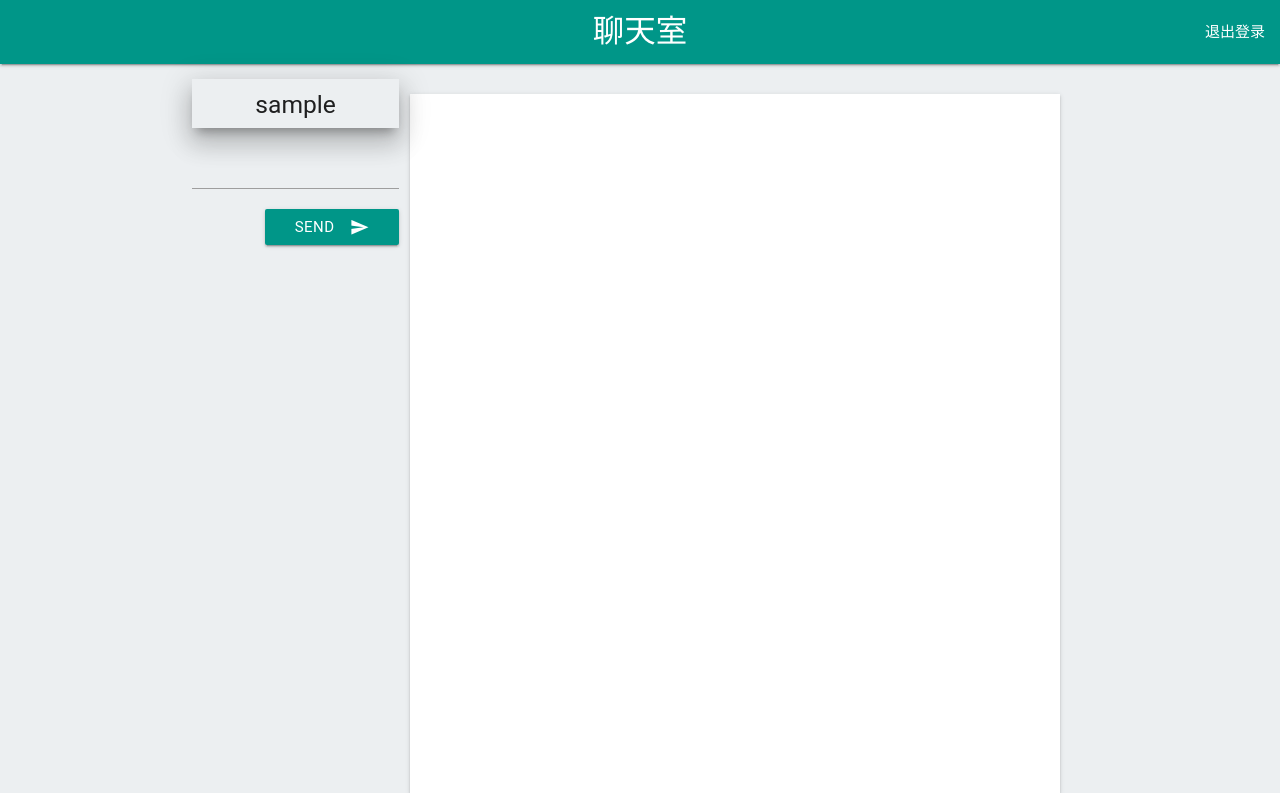
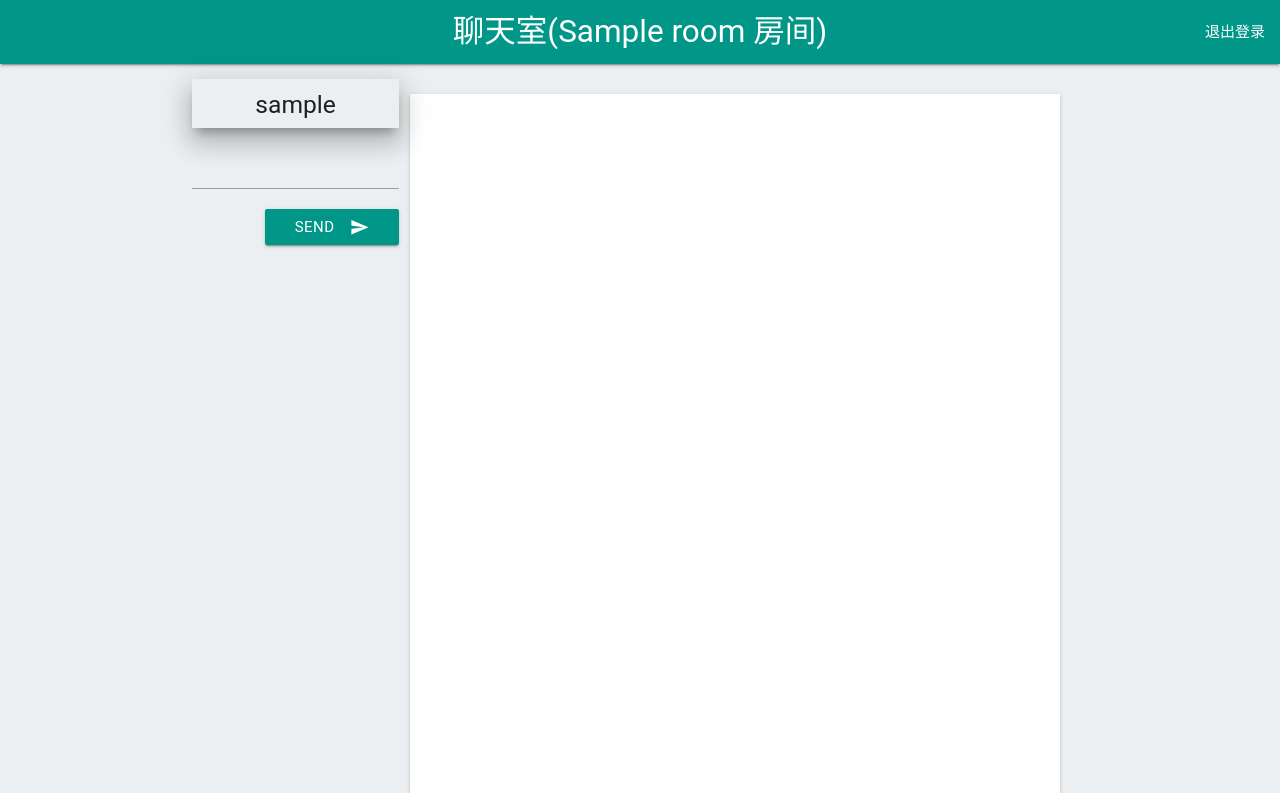
Before and after one commit to cgynb/a-flask-project, a Flask app: template templates/chat.html in a window 1280 px wide. Shown: the top 793 px of the page. Run offline with Flask 2, Linux system fonts and the light colour scheme; the template is opened without the code that fills it: most values are stand-ins (such as "Sample title", 1, 10 or a date in 2020); some libraries are stand-ins or nearby versions; some web fonts are replaced.

Commit message:
some change

```diff
--- a/app.py
+++ b/app.py
@@ -1,5 +1,5 @@
 from flask import Flask, render_template, request, session, redirect, url_for
-from flask_socketio import SocketIO, emit
+from flask_socketio import SocketIO, join_room, leave_room
 
 
 app = Flask(__name__)
@@ -17,15 +17,18 @@ def index():
         return render_template('index.html')
     else:
         username = request.form.get('username')
+        room = request.form.get('room')
         session['username'] = username
+        session['room'] = room
         return redirect(url_for('chat'))
 
 
 @app.route('/chat/')
 def chat():
-    if 'username' in session:
+    if 'username' in session and 'room' in session:
         username = session['username']
-        return render_template('chat.html', username=username)
+        room = session['room']
+        return render_template('chat.html', username=username, room=room)
     else:
         return redirect(url_for('index'))
 
@@ -41,28 +44,48 @@ def logout():
 @socketio.on('connect')
 def handle_connect():
     username = session.get('username')
-    print('*' * 20, f'{username}  connect', '*' * 20)
-    socketio.emit('connect info', f'{username}  connect')
+    print('connect info:  ' + f'{username}  connect')
+    # socketio.emit('connect info', f'{username}  connect')
 
 
 # 断开连接
 @socketio.on('disconnect')
 def handle_disconnect():
     username = session.get('username')
-    print('*' * 20, f'{username}  disconnect', '*' * 20)
-    socketio.emit('connect info', f'{username}  disconnect')
+    print('connect info:  ' + f'{username}  disconnect')
+    # socketio.emit('connect info', f'{username}  disconnect')
 
 
 @socketio.on('connect info')
 def handle_connect_info(info):
     print('connect info' + str(info))
-    socketio.emit('connect info', info)
+    room = session.get('room')
+    socketio.emit('connect info', info, to=room)
 
 
 @socketio.on('send msg')
 def handle_message(data):
     print('sendMsg' + str(data))
-    socketio.emit('send msg', data)
+    room = session.get('room')
+    socketio.emit('send msg', data, to=room)
+
+
+@socketio.on('join')
+def on_join(data):
+    username = data.get('username')
+    room = data.get('room')
+    join_room(room)
+    print('join room:  ' + str(data))
+    socketio.emit('connect info', username + '加入房间', to=room)
+
+
+@socketio.on('leave')
+def on_leave(data):
+    username = data.get('username')
+    room = data.get('room')
+    leave_room(room)
+    print('leave room   ' + str(data))
+    socketio.emit('connect info', username + '离开房间', to=room)
 
 
 if __name__ == '__main__':
--- a/templates/chat.html
+++ b/templates/chat.html
@@ -42,7 +42,7 @@
 <script src="https://cdnjs.cloudflare.com/ajax/libs/materialize/0.97.8/js/materialize.min.js"></script>
 <nav>
     <div class="nav-wrapper teal">
-        <a href="" class="brand-logo center">聊天室</a>
+        <a href="" class="brand-logo center">聊天室({{ room }} 房间)</a>
         <ul id="nav-mobile" class="right hide-on-med-and-down">
             <li><a id="logout" href="{{ url_for('logout') }}">退出登录</a></li>
         </ul>
@@ -71,12 +71,20 @@
 </div>
     <script src="https://cdnjs.cloudflare.com/ajax/libs/socket.io/3.1.1/socket.io.js"></script>
     <script>
+        let room = '{{ room }}'
         let inp = document.querySelector('#send-msg-inp')
         let sendMsgBtn = document.querySelector('#send-msg-btn')
         let messageBox = document.querySelector('#message-box')
         let socket = io();
         // 连接
         socket.connect(location.protocol + '//' + document.domain + ':' + location.port);
+
+        socket.emit('join', {
+            username: '{{ username }}',
+            room: room
+        })
+
+
         // 发送消息
         sendMsgBtn.onclick = function () {
             let inp = document.querySelector('#send-msg-inp')
@@ -86,7 +94,7 @@
             if(msg){
                 socket.emit('send msg', {
                     user: user,
-                    message: msg
+                    message: msg,
                 })
             }else {
                 alert('消息不能为空')
```
Also changed, not shown: templates/index.html (+17 -8 lines).
